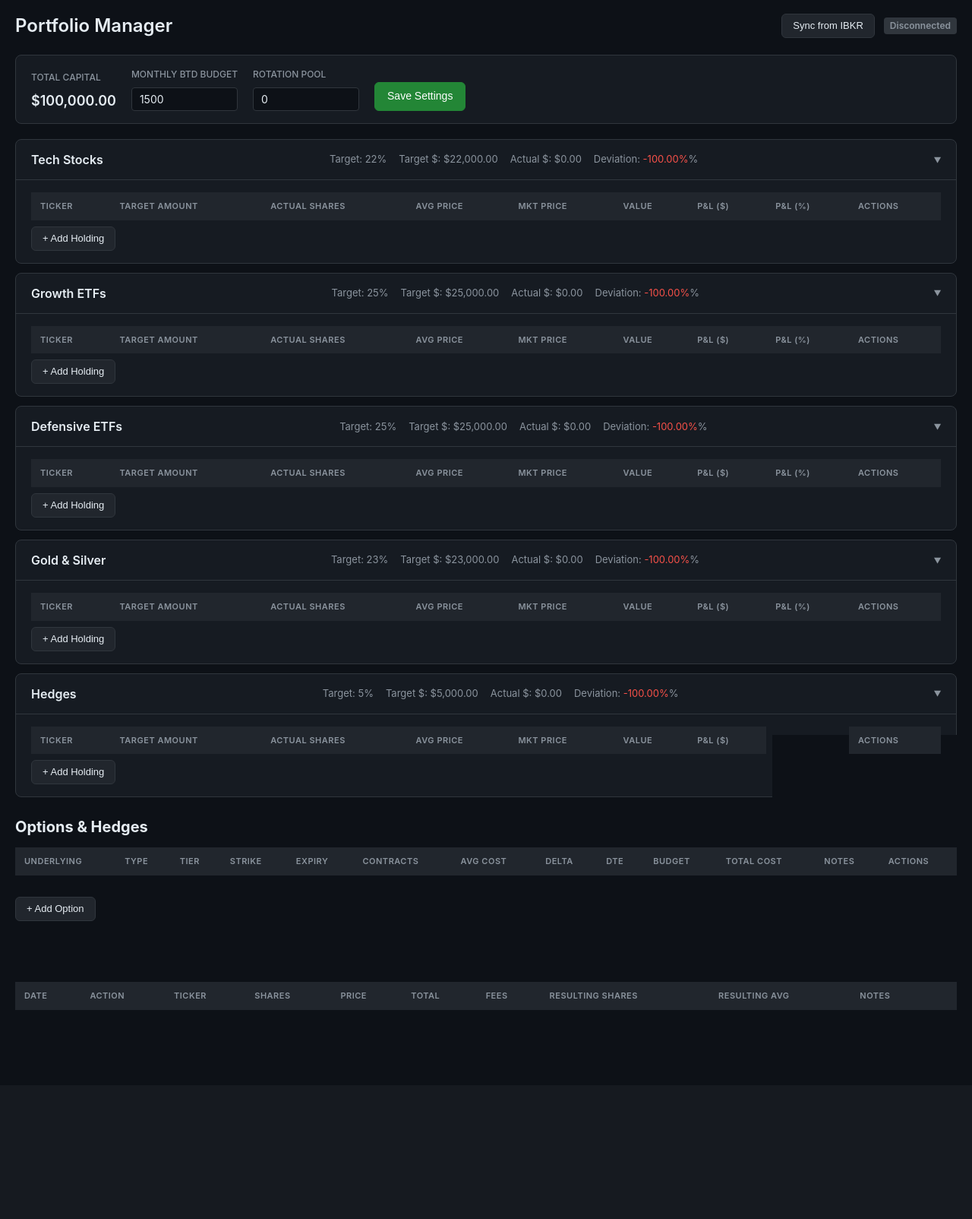
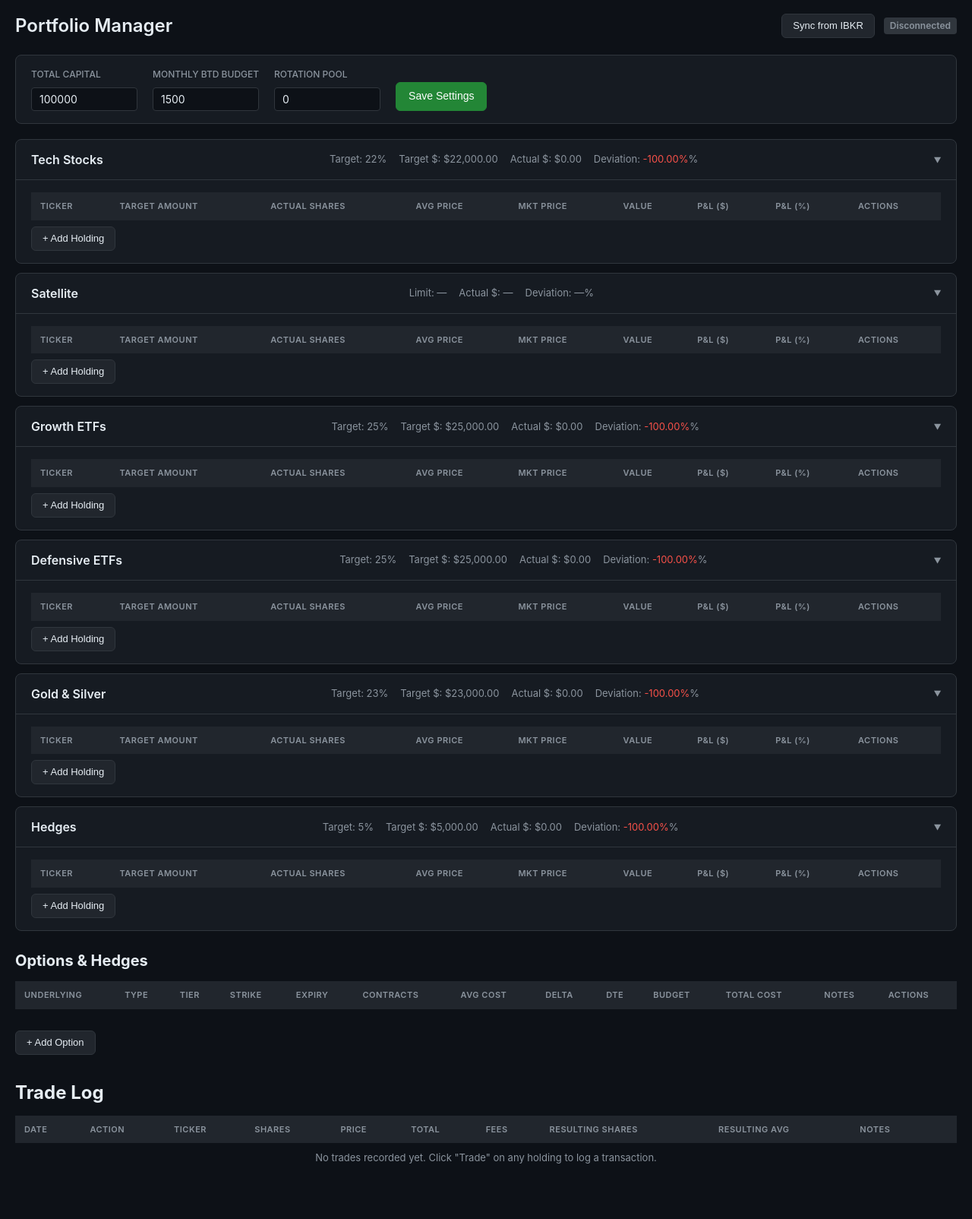
Before and after one commit to realAaronWu/portfolio-dashboard, a Flask app: page /portfolio in a window 1280 px wide. Shown: the part 50-1654 px from the top of the page at 76% size. Before the commit the page ends 1379 px from the top, so only its background shows below. Run offline with Flask 3, Linux system fonts and the light colour scheme; data that the repository does not hold is empty.

Commit message:
Editable capital, satellite promote, sync merge, gateway script
- Total capital input: editable with auto-recalculation of bucket targets
- Satellite bucket: moved between Tech Stocks and Growth ETFs
- Promote button: move satellite holdings to tech_stocks bucket
- IBKR sync: rewrite to merge in-place (preserves target_amount)
- Strategy page: general settings section with STR cooldown field
- Gateway launch script (start-ibkr-gateway.sh)

Generated with [Devin](https://cli.devin.ai/docs)

Co-Authored-By: Devin <158243242+devin-ai-integration[bot]@users.noreply.github.com>

```diff
--- a/app.py
+++ b/app.py
@@ -483,6 +483,43 @@ def api_delete_holding():
     return jsonify(portfolio)
 
 
+@app.route("/api/portfolio/promote", methods=["POST"])
+def api_promote_holding():
+    """Move a holding from satellite → tech_stocks with target_amount=0."""
+    body = request.get_json(force=True)
+    ticker = body.get("ticker")
+    if not ticker:
+        return jsonify({"error": "ticker is required"}), 400
+
+    portfolio = _read_portfolio()
+    sat = portfolio.get("buckets", {}).get("satellite")
+    tech = portfolio.get("buckets", {}).get("tech_stocks")
+    if not sat or not tech:
+        return jsonify({"error": "satellite or tech_stocks bucket not found"}), 404
+
+    # Find and remove from satellite
+    holding = None
+    for h in sat.get("holdings", []):
+        if h["ticker"] == ticker:
+            holding = h
+            break
+    if not holding:
+        return jsonify({"error": f"{ticker} not found in satellite"}), 404
+
+    sat["holdings"] = [h for h in sat["holdings"] if h["ticker"] != ticker]
+
+    # Check for duplicates in tech_stocks
+    if any(h["ticker"] == ticker for h in tech.get("holdings", [])):
+        return jsonify({"error": f"{ticker} already exists in tech_stocks"}), 409
+
+    # Add to tech_stocks with target_amount=0
+    holding["target_amount"] = 0
+    tech["holdings"].append(holding)
+
+    _write_portfolio(portfolio, f"Promote {ticker} from satellite to tech_stocks")
+    return jsonify({"status": "ok", "ticker": ticker})
+
+
 # ---------------------------------------------------------------------------
 # API – Options CRUD
 # ---------------------------------------------------------------------------
@@ -667,7 +704,8 @@ def api_update_strategy():
         for bk, bd in portfolio.get("buckets", {}).items():
             weight = strategy.get("bucket_weights", {}).get(bk, 0)
             bd["target_weight"] = weight
-            bd["target_amount"] = round(total_capital * weight / 100, 2)
+            if weight > 0:
+                bd["target_amount"] = round(total_capital * weight / 100, 2)
         _write_portfolio(portfolio, "Sync bucket weights from strategy")
 
     portfolio = _read_portfolio()
@@ -691,7 +729,8 @@ def api_reset_strategy():
     for bk, bd in portfolio.get("buckets", {}).items():
         weight = defaults.get("bucket_weights", {}).get(bk, 0)
         bd["target_weight"] = weight
-        bd["target_amount"] = round(total_capital * weight / 100, 2)
+        if weight > 0:
+            bd["target_amount"] = round(total_capital * weight / 100, 2)
     _write_portfolio(portfolio, "Sync bucket weights after strategy reset")
 
     return jsonify({
@@ -713,6 +752,17 @@ def api_update_settings():
     for key in allowed_keys:
         if key in body:
             portfolio[key] = body[key]
+
+    # Recalculate bucket target_amount when total_capital changes
+    # Skip buckets with weight=0 (fixed-dollar buckets like satellite)
+    if "total_capital" in body:
+        strategy = _read_strategy()
+        total_capital = portfolio["total_capital"]
+        for bk, bd in portfolio.get("buckets", {}).items():
+            weight = strategy.get("bucket_weights", {}).get(bk, 0)
+            bd["target_weight"] = weight
+            if weight > 0:
+                bd["target_amount"] = round(total_capital * weight / 100, 2)
 
     _write_portfolio(portfolio, "Update portfolio settings")
     return jsonify(portfolio)
--- a/static/js/app.js
+++ b/static/js/app.js
@@ -281,7 +281,7 @@ function patchLivePrices() {
 
 function renderPortfolioSettings(pf) {
     const cap = $('#total-capital');
-    if (cap) cap.textContent = fmt$(pf.total_capital||0);
+    if (cap) cap.value = pf.total_capital||0;
     const btd = $('#monthly-btd-budget');
     if (btd) btd.value = pf.monthly_btd_budget||0;
     const rp = $('#rotation-pool');
@@ -315,7 +315,7 @@ function renderAllBuckets(pf) {
             tr.dataset.bucket = bk;
             tr.innerHTML = `
                 <td><strong>${h.ticker}</strong></td>
-                <td class="num">${fmt$(target)}</td>
+                <td class="num editable" data-field="target_amount" data-bucket="${bk}" data-ticker="${h.ticker}">${fmt$(target)}</td>
                 <td class="num editable" data-field="actual_shares" data-bucket="${bk}" data-ticker="${h.ticker}">${shares||'—'}</td>
                 <td class="num editable" data-field="avg_price" data-bucket="${bk}" data-ticker="${h.ticker}">${avg?fmt$(avg):'—'}</td>
                 <td class="num">${mktP?fmt$(mktP):'—'}</td>
@@ -323,6 +323,7 @@ function renderAllBuckets(pf) {
                 <td class="num"><span class="${clsPct(pnl)}">${pnl!=null?fmt$(pnl):'—'}</span></td>
                 <td class="num"><span class="${clsPct(pnlPct)}">${pnlPct!=null?fmtPct(pnlPct):'—'}</span></td>
                 <td>
+                    ${bk==='satellite' ? `<button class="btn btn-secondary btn-sm" onclick="promoteToTech('${h.ticker}')">Promote</button>` : ''}
                     <button class="btn btn-primary btn-sm" onclick="openTradeModal('${bk}','${h.ticker}')">Trade</button>
                     <button class="btn btn-danger btn-sm" onclick="deleteHolding('${bk}','${h.ticker}')">Del</button>
                 </td>
@@ -370,7 +371,14 @@ function startCellEdit(cell) {
     cell.innerHTML = '';
     const input = document.createElement('input');
     input.type = 'number';
-    input.step = field==='actual_shares' ? '0.0001' : '0.01';
+    if (field === 'actual_shares') { input.step = '0.0001'; }
+    else if (field === 'target_amount') {
+        input.step = '100';
+        input.min = '0';
+        const bucketTarget = _pfData?.buckets?.[bucket]?.target_amount || 0;
+        if (bucketTarget > 0) input.max = bucketTarget;
+    }
+    else { input.step = '0.01'; }
     input.value = rawValue;
     input.className = 'cell-edit-input';
     cell.appendChild(input);
@@ -379,6 +387,24 @@ function startCellEdit(cell) {
 
     const commit = async () => {
         const newVal = parseFloat(input.value)||0;
+
+        // Validate: target_amount sum must not exceed bucket target (but always allow reductions)
+        if (field === 'target_amount') {
+            const bucketTarget = _pfData?.buckets?.[bucket]?.target_amount || 0;
+            const holdings = _pfData?.buckets?.[bucket]?.holdings || [];
+            let newSum = 0, oldSum = 0;
+            for (const oh of holdings) {
+                const existing = parseFloat(oh.target_amount) || 0;
+                oldSum += existing;
+                newSum += oh.ticker === ticker ? newVal : existing;
+            }
+            if (bucketTarget > 0 && newSum > bucketTarget && newSum > oldSum) {
+                showToast(`Total target ($${newSum.toLocaleString()}) exceeds bucket limit ($${bucketTarget.toLocaleString()})`, 'error');
+                cancel();
+                return;
+            }
+        }
+
         // Optimistically update local data
         h[field] = newVal;
 
@@ -472,6 +498,23 @@ async function deleteHolding(bucket, ticker) {
         const r = await API.deleteHolding({bucket,ticker});
         if(r.error) showToast(r.error,'error'); else { showToast(`${ticker} removed`); await loadPortfolioData(); }
     } catch(e) { showToast('Delete failed','error'); }
+    finally { hideLoading(); }
+}
+
+// --- Promote satellite → tech_stocks ---
+async function promoteToTech(ticker) {
+    if (!confirm(`Promote ${ticker} from Satellite to Tech Stocks?`)) return;
+    showLoading();
+    try {
+        const r = await fetch('/api/portfolio/promote', {
+            method: 'POST',
+            headers: {'Content-Type':'application/json'},
+            body: JSON.stringify({ticker})
+        }).then(r=>r.json());
+        if (r.error) { showToast(r.error, 'error'); return; }
+        showToast(`${ticker} promoted to Tech Stocks`);
+        await loadPortfolioData();
+    } catch(e) { showToast('Promote failed','error'); }
     finally { hideLoading(); }
 }
 
@@ -626,14 +669,19 @@ async function addOption() {
 // --- Save Settings ---
 async function saveSettings() {
     const data = {
-        total_capital:      parseFloat($('#total-capital')?.textContent?.replace(/[$,]/g,''))||0,
+        total_capital:      parseFloat($('#total-capital')?.value)||0,
         monthly_btd_budget: parseFloat($('#monthly-btd-budget')?.value)||0,
         rotation_pool:      parseFloat($('#rotation-pool')?.value)||0,
     };
     showLoading();
     try {
         const r = await API.updateSettings(data);
-        if(r.error) showToast(r.error,'error'); else showToast('Settings saved');
+        if(r.error) { showToast(r.error,'error'); return; }
+        showToast('Settings saved');
+        // Reload to reflect recalculated bucket target amounts
+        _pfData = r;
+        renderPortfolioSettings(_pfData);
+        renderAllBuckets(_pfData);
     } catch(e) { showToast('Save failed','error'); }
     finally { hideLoading(); }
 }
--- a/templates/portfolio.html
+++ b/templates/portfolio.html
@@ -15,7 +15,7 @@
 <section class="settings-bar">
     <div class="setting-group">
         <label for="total-capital">Total Capital</label>
-        <span id="total-capital" class="setting-value">$0.00</span>
+        <input type="number" id="total-capital" class="setting-input" placeholder="0.00" step="1000" min="0">
     </div>
     <div class="setting-group">
         <label for="monthly-btd-budget">Monthly BTD Budget</label>
@@ -68,6 +68,47 @@
                 <input type="number" placeholder="Shares" class="input-shares" step="0.0001">
                 <input type="number" placeholder="Avg Price" class="input-avg-price" step="0.01">
                 <button class="btn btn-primary" onclick="addHolding('tech_stocks', this)">Save</button>
+                <button class="btn btn-ghost" onclick="hideAddHoldingForm(this)">Cancel</button>
+            </div>
+        </div>
+    </details>
+
+    <!-- Satellite -->
+    <details class="bucket-section" data-bucket="satellite" open>
+        <summary class="bucket-header">
+            <span class="bucket-name">Satellite</span>
+            <span class="bucket-meta">
+                <span class="bucket-target-pct">Limit: <span class="target-amt">—</span></span>
+                <span class="bucket-actual-val">Actual $: <span class="actual-val">—</span></span>
+                <span class="bucket-deviation">Deviation: <span class="deviation-pct">—</span>%</span>
+            </span>
+        </summary>
+        <div class="bucket-content">
+            <table class="data-table holdings-table satellite-table">
+                <thead>
+                    <tr>
+                        <th>Ticker</th>
+                        <th>Target Amount</th>
+                        <th>Actual Shares</th>
+                        <th>Avg Price</th>
+                        <th>Mkt Price</th>
+                        <th>Value</th>
+                        <th>P&amp;L ($)</th>
+                        <th>P&amp;L (%)</th>
+                        <th>Actions</th>
+                    </tr>
+                </thead>
+                <tbody>
+                    <!-- Populated by JavaScript -->
+                </tbody>
+            </table>
+            <button class="btn btn-secondary btn-add-holding" onclick="showAddHoldingForm('satellite', this)">+ Add Holding</button>
+            <div class="add-holding-form" style="display: none;">
+                <input type="text" placeholder="Ticker" class="input-ticker">
+                <input type="number" placeholder="Target Amount" class="input-target-amount" step="0.01">
+                <input type="number" placeholder="Shares" class="input-shares" step="0.0001">
+                <input type="number" placeholder="Avg Price" class="input-avg-price" step="0.01">
+                <button class="btn btn-primary" onclick="addHolding('satellite', this)">Save</button>
                 <button class="btn btn-ghost" onclick="hideAddHoldingForm(this)">Cancel</button>
             </div>
         </div>
--- a/templates/strategy.html
+++ b/templates/strategy.html
@@ -103,9 +103,10 @@ const BUCKET_NAMES = {
     growth_etfs: 'Growth ETFs',
     defensive_etfs: 'Defensive ETFs',
     gold_silver: 'Gold & Silver',
+    satellite: 'Satellite',
     hedges: 'Hedges',
 };
-const BUCKET_KEYS = ['tech_stocks','growth_etfs','defensive_etfs','gold_silver','hedges'];
+const BUCKET_KEYS = ['tech_stocks','growth_etfs','defensive_etfs','gold_silver','satellite','hedges'];
 
 let _strategy = null;
 let _totalCapital = 0;
```
Also changed, not shown: data.sample/strategy_defaults.json (+27 -1 lines), ibkr.py (+42 -46 lines), 1 other file.
